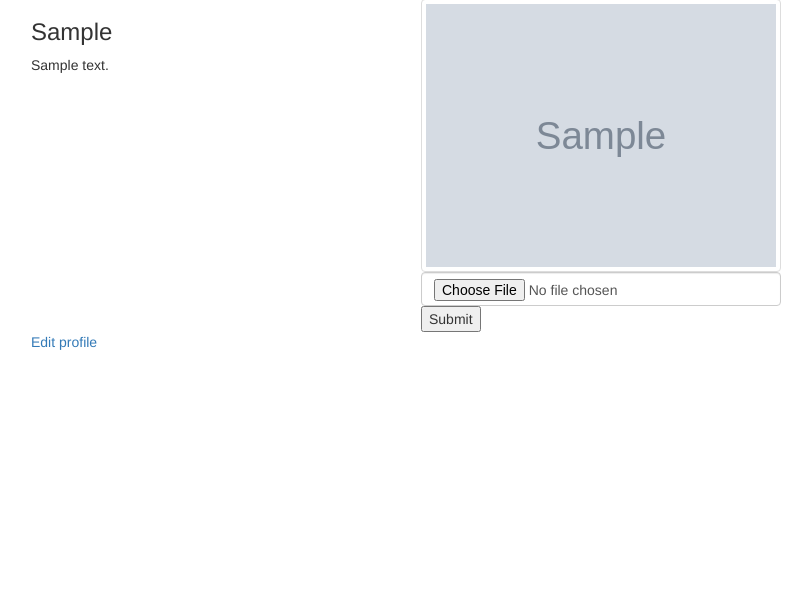
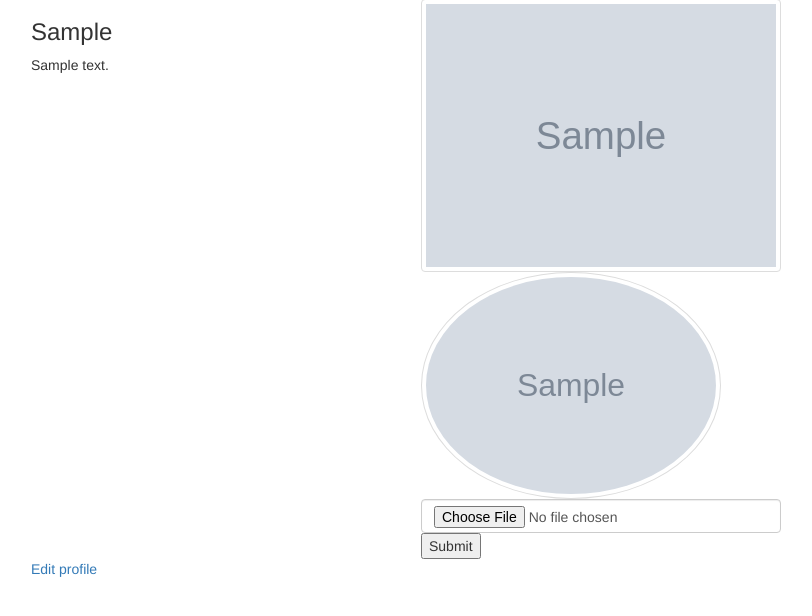
Before and after one commit to ronnieoginga/MY-BLOG, a Flask app: a page that uses app/templates/profile/profile.html in a window 1280 px wide. Shown: the part 163-779 px from the top of the page, without its empty margins (39-851 px from the left). Run offline with Flask 2, Linux system fonts and the light colour scheme; a user stored in the database is signed in; tables that the repository leaves empty hold one stand-in row (values such as "Sample post"); grey boxes marked "Sample" are stand-in pictures; some libraries are stand-ins or nearby versions.

Commit message:
added profile

```diff
--- a/app/templates/profile/profile.html
+++ b/app/templates/profile/profile.html
@@ -20,6 +20,7 @@
 
       {% if user.profile_pic_path %}
       <img src="{{url_for('static',filename=user.profile_pic_path)}}" alt="" class="img-thumbnail">
+      <img src="{{url_for('static',filename=user.profile_pic_path)}}" alt="" class="img-thumbnail" width="300" height="300" style = " border-radius: 50%;">
       {%else%}
       <p>No profile picture</p>
       {% endif %}
```
